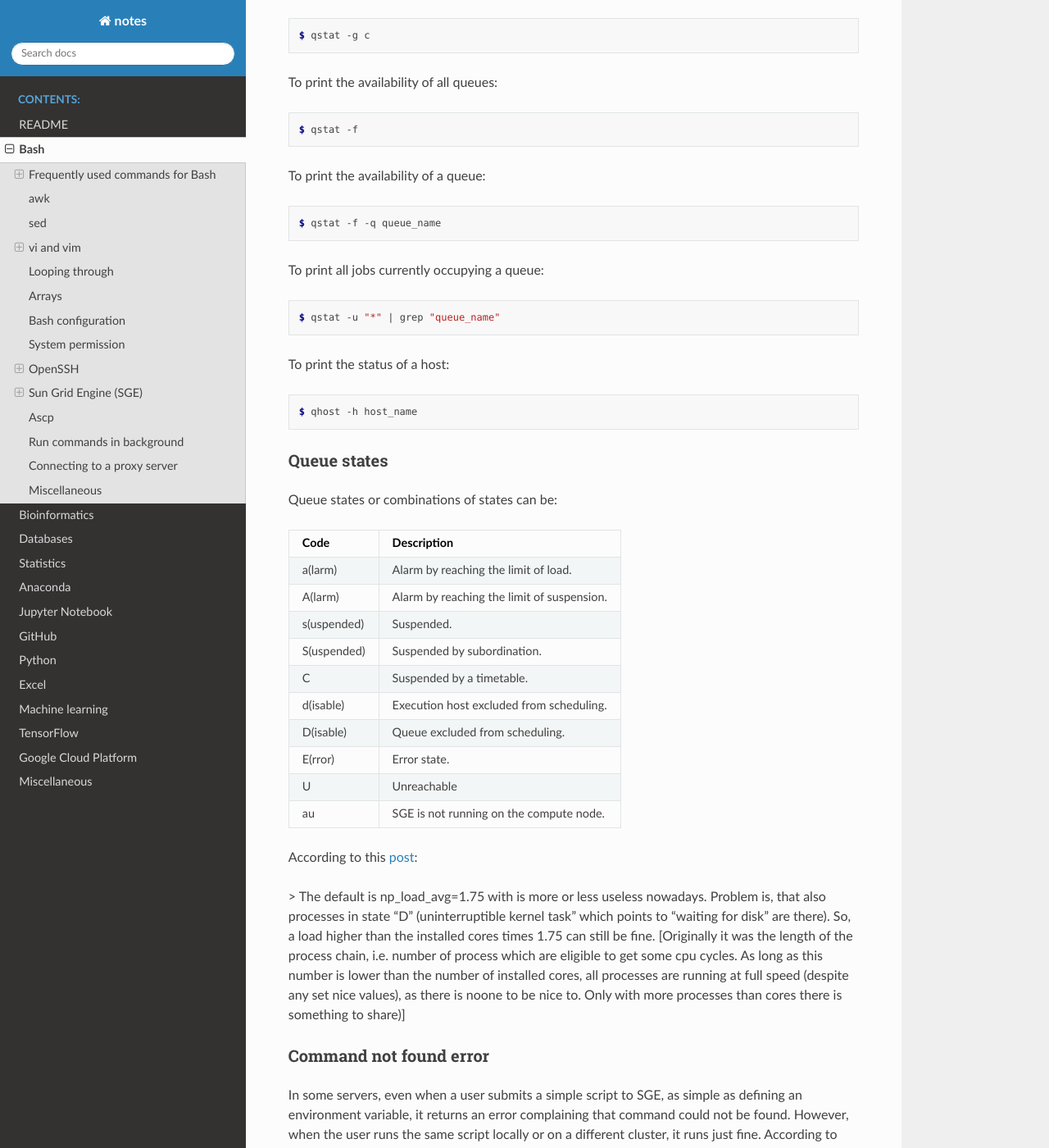
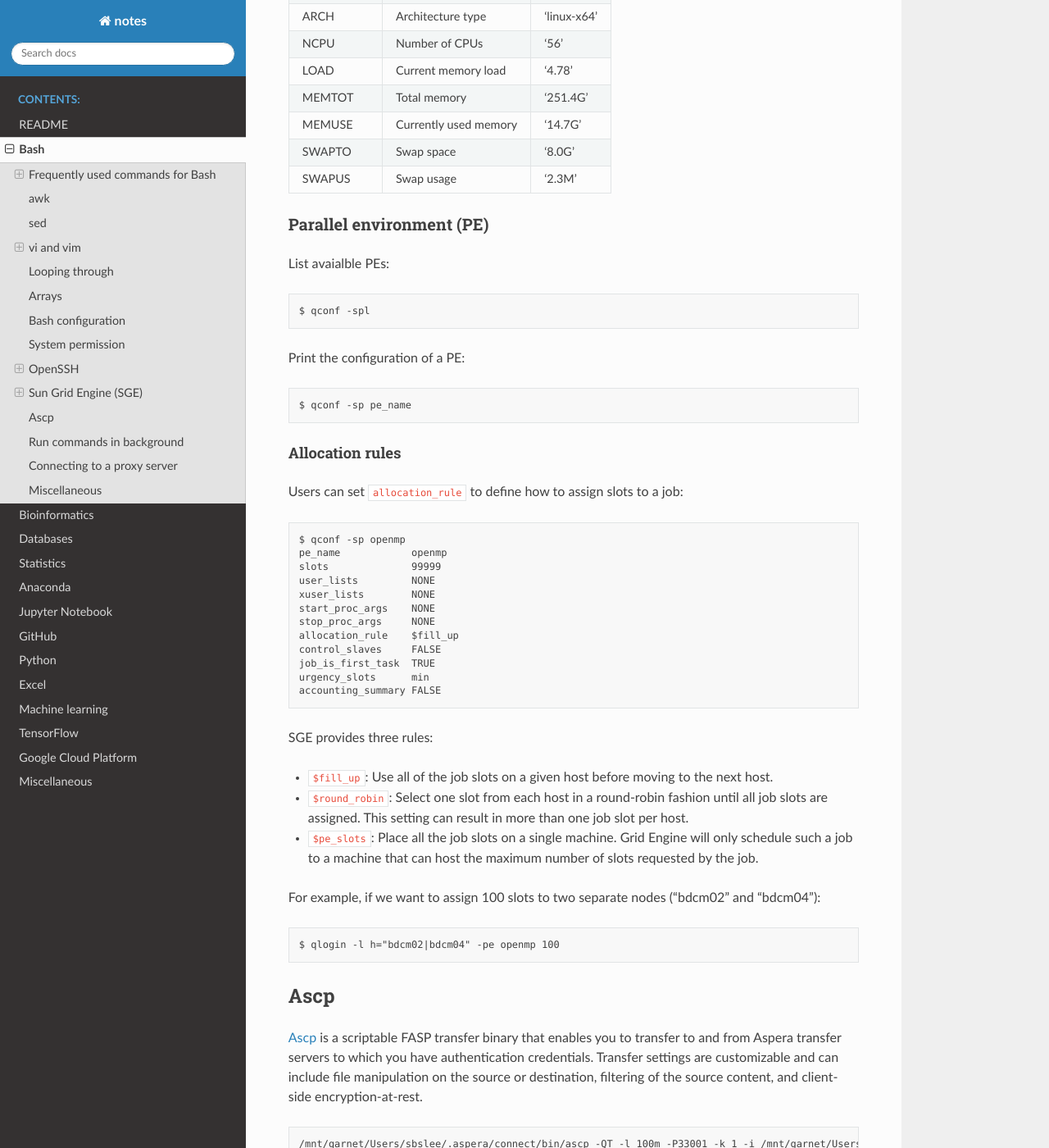
Before and after one commit to sbslee/notes, a Sphinx documentation site: the page built from docs/bash.rst, in a window 1280 px wide and 1400 px high, scrolled down 16636 px. Shown: the whole window at 82% size. Built offline with Sphinx 7.4.7 and the Read the Docs theme 2.0.0, drawn with Linux system fonts in a browser that asks for light colours; some of the changed text lies outside the part shown.

Commit message:
Update docs

```diff
--- a/docs/bash.rst
+++ b/docs/bash.rst
@@ -279,100 +279,6 @@
 
         $ lftp sftp://user_id:user_pw.@host_name:port_number
         $ mirror -c target_dir destination_dir
-
-Miscellaneous
--------------
-
-Rename part of a filename:
-
-.. code-block:: text
-
-    $ for file in *.txt ; do mv $file ${file//ABC/XYZ} ; done
-
-Remove file extension (e.g. ``.gz``):
-
-.. code-block:: text
-
-    $ mv -- "$file" "${file%%.gz}"
-
-Access hard drives:
-
-.. code-block:: text
-
-    $ cd /
-    $ cd Volumes
-    $ cd ls
-
-Extract lines repeated at least three times:
-
-.. code-block:: text
-
-    $ awk '++a[$0] == 3 { print $0 }' example.txt
-
-Print every fifth line:
-
-.. code-block:: text
-
-    $ awk 'NR % 5 == 0' example.txt
-
-Skip the first two lines of a file:
-
-.. code-block:: text
-
-    $ tail -n +3 example.txt
-
-Concatenate a string to each line of the ``ls`` command output:
-
-.. code-block:: text
-
-    $ ls | xargs -i echo "Hello World {}"
-
-Combine arrays as columns:
-
-.. code-block:: text
-
-    $ a=(A B C)
-    $ b=(1 2 3)
-    $ paste <(printf "%s\n" "${a[@]}") <(printf "%s\n" "${b[@]}")
-
-Echo tab characters:
-
-.. code-block:: text
-
-    $ echo Hello$'\t'World
-
-Read file names in the current directory into an array:
-
-.. code-block:: text
-
-    $ a=(*)
-
-Redirect stdout and stderr:
-
-.. code-block:: text
-
-    $ some_command > out_file 2>error_file
-
-Create a hard link or a symbolic link to an existing file or directory:
-
-.. code-block:: text
-
-    $ ln -s original_file new_file
-
-Change group ownership:
-
-.. code-block:: text
-
-    $ chgrp -R group_name *
-
-Get file basename:
-
-.. code-block:: text
-
-    $ basename /path/to/foo.txt
-    foo.txt
-    $ basename /path/to/foo.txt .txt
-    foo
 
 awk
 ===
@@ -806,21 +712,6 @@
 
     $ qacct -j job_id | grep "error"
 
-Parallel environment
-^^^^^^^^^^^^^^^^^^^^
-
-To list all parallel environments:
-
-.. code-block:: console
-
-    $ qconf -spl
-
-To print the configuration of a parallel environment:
-
-.. code-block:: console
-
-    $ qconf -sp pe_name
-
 Queue configuration
 ^^^^^^^^^^^^^^^^^^^
 
@@ -975,6 +866,53 @@
 | SWAPUS   | Swap usage            | '2.3M'      |
 +----------+-----------------------+-------------+
 
+Parallel environment (PE)
+-------------------------
+
+List avaialble PEs:
+
+.. code-block:: text
+
+    $ qconf -spl
+
+Print the configuration of a PE:
+
+.. code-block:: text
+
+    $ qconf -sp pe_name
+
+Allocation rules
+^^^^^^^^^^^^^^^^
+
+Users can set ``allocation_rule`` to define how to assign slots to a job:
+
+.. code-block:: text
+
+    $ qconf -sp openmp
+    pe_name            openmp
+    slots              99999
+    user_lists         NONE
+    xuser_lists        NONE
+    start_proc_args    NONE
+    stop_proc_args     NONE
+    allocation_rule    $fill_up
+    control_slaves     FALSE
+    job_is_first_task  TRUE
+    urgency_slots      min
+    accounting_summary FALSE
+
+SGE provides three rules:
+
+- ``$fill_up``: Use all of the job slots on a given host before moving to the next host.
+- ``$round_robin``: Select one slot from each host in a round-robin fashion until all job slots are assigned. This setting can result in more than one job slot per host.
+- ``$pe_slots``: Place all the job slots on a single machine. Grid Engine will only schedule such a job to a machine that can host the maximum number of slots requested by the job.
+
+For example, if we want to assign 100 slots to two separate nodes ("bdcm02" and "bdcm04"):
+
+.. code-block:: text
+
+    $ qlogin -l h="bdcm02|bdcm04" -pe openmp 100
+
 Ascp
 ====
 
@@ -1033,3 +971,94 @@
 =============
 
 A shebang is the character sequence consisting of the characters number sign and exclamation mark (#!) at the beginning of a script (``#!/bin/bash``).
+
+Rename part of a filename:
+
+.. code-block:: text
+
+    $ for file in *.txt ; do mv $file ${file//ABC/XYZ} ; done
+
+Remove file extension (e.g. ``.gz``):
+
+.. code-block:: text
+
+    $ mv -- "$file" "${file%%.gz}"
+
+Access hard drives:
+
+.. code-block:: text
+
+    $ cd /
+    $ cd Volumes
+    $ cd ls
+
+Extract lines repeated at least three times:
+
+.. code-block:: text
+
+    $ awk '++a[$0] == 3 { print $0 }' example.txt
+
+Print every fifth line:
+
+.. code-block:: text
+
+    $ awk 'NR % 5 == 0' example.txt
+
+Skip the first two lines of a file:
+
+.. code-block:: text
+
+    $ tail -n +3 example.txt
+
+Concatenate a string to each line of the ``ls`` command output:
+
+.. code-block:: text
+
+    $ ls | xargs -i echo "Hello World {}"
+
+Combine arrays as columns:
+
+.. code-block:: text
+
+    $ a=(A B C)
+    $ b=(1 2 3)
+    $ paste <(printf "%s\n" "${a[@]}") <(printf "%s\n" "${b[@]}")
+
+Echo tab characters:
+
+.. code-block:: text
+
+    $ echo Hello$'\t'World
+
+Read file names in the current directory into an array:
+
+.. code-block:: text
+
+    $ a=(*)
+
+Redirect stdout and stderr:
+
+.. code-block:: text
+
+    $ some_command > out_file 2>error_file
+
+Create a hard link or a symbolic link to an existing file or directory:
+
+.. code-block:: text
+
+    $ ln -s original_file new_file
+
+Change group ownership:
+
+.. code-block:: text
+
+    $ chgrp -R group_name *
+
+Get file basename:
+
+.. code-block:: text
+
+    $ basename /path/to/foo.txt
+    foo.txt
+    $ basename /path/to/foo.txt .txt
+    foo
```
